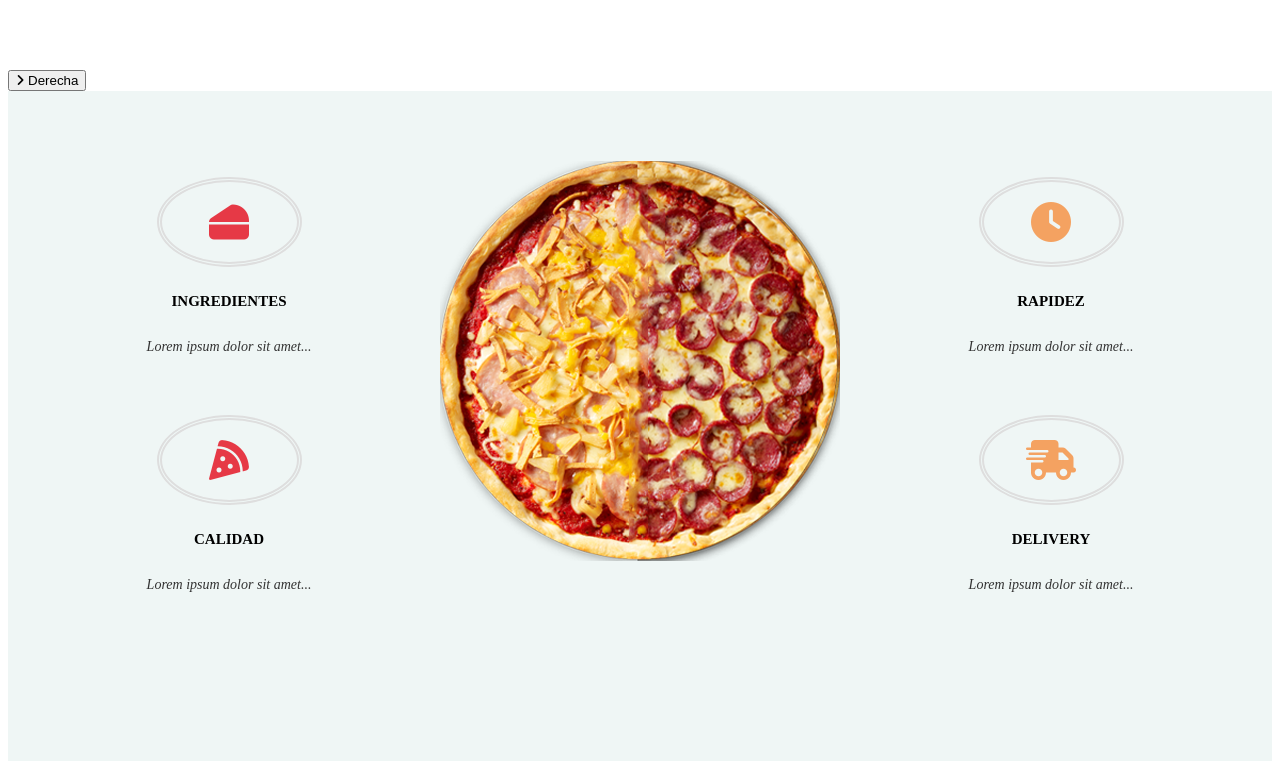
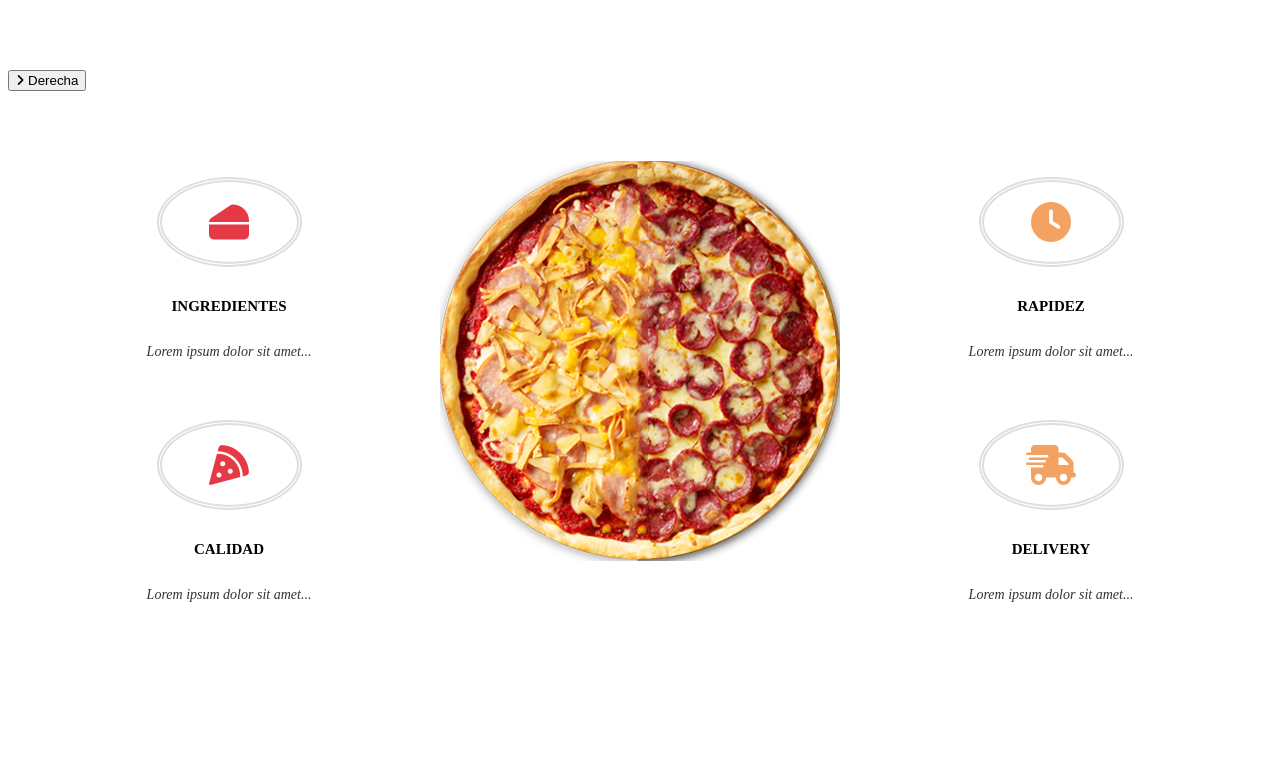
Before and after one commit to Abdiicb/ProyectoFinal-IDAI-MA2026, a plain HTML site: page index.html in a window 1280 px wide. Shown: the part 4279-5040 px from the top of the page. Drawn offline with Linux system fonts and the light colour scheme.

Commit message:
cambios css

```diff
--- a/style.css
+++ b/style.css
@@ -8,106 +8,104 @@
 }
 
 
-#servicios {
+#servicios{
      height: 100vh;
-  background: #fff;
+     background: #FFF;
      padding: 40px;
 }
 
-
-.servicios-titulos {
+.servicios-tiulos{
      display: flex;
-  flex-direction: column;
      justify-content: center;
      align-items: center;
+     flex-direction: column;
 }
 
-
-.servicios-container {
+.servicios-container{
      margin-top: 30px;
      display: grid;
-  grid-template-columns: 1fr 1fr 1fr;
-  grid-template-rows: auto auto;
-  gap: 30px;
-  grid-template-areas:
-    "ingredientes imagen rapidez"
-    "calidad imagen delivery";
+     grid-template-columns: repeat(3, 1fr);
+     grid-template-rows: repeat(2, auto);
+     grid-gap: 30px;
+     grid-template-areas:     "ingredientes  imagen    rapidez"
+                              "calidad       imagen    delivery";
 }
 
+.calidad{
+     grid-row: calidad;
+     grid-column: calidad;
+}
 
-.ingredientes { grid-area: ingredientes; }
-.calidad { grid-area: calidad; }
-.rapidez { grid-area: rapidez; }
-.delivery { grid-area: delivery; }
-.imagen-central {
-  grid-area: imagen;
-  text-align: center;
-  transition: transform 0.5s ease;
+.ingredientes{
+     grid-row: ingredientes;
+     grid-column: ingredientes;
 }
-.imagen-central:hover {
+
+.rapidez{
+     grid-row: rapidez;
+     grid-column: rapidez;
+}
+
+.delivery{
+     grid-row: delivery;
+     grid-column: delivery;
+}
+
+.imagen-central{
+     grid-row: imagen;
+     grid-column: imagen;
+     transition: all 0.5s;
+}
+
+.imagen-central:hover{
      transform: scale(1.1);
 }
 
-
-.items {
+.items{
      display: flex;
+     justify-content: center;
+     align-items: center;
      flex-direction: column;
-  align-items: center;
-  justify-content: center;
 }
 
-.items span {
+.items span{
      width: 95px;
      font-size: 40px;
-  text-align: center;
+     color: var(--color-secundario);
      padding: 20px;
-  color: var(--color-secundario);
      border: 5px double #dedede;
      border-radius: 50%;
-  transition: 0.5s;
+     text-align: center;
+     transition: all 0.5s;
 }
 
-.items span:hover {
+.items span:hover{
      background: var(--color-secundario);
-  color: #fff;
+     color: #FFF;
 }
 
-
 .ingredientes span,
-.calidad span {
+.calidad span{
      color: var(--color-primario);
 }
 
 .ingredientes span:hover,
-.calidad span:hover {
+.calidad span:hover{
      background: var(--color-primario);
-  color: #fff;
+     color: #FFF;
 }
 
-.titulo-item {
+.items .titulo-item{
      text-transform: uppercase;
      font-size: 15px;
      font-weight: 700;
      text-align: center;
-  margin-top: 10px;
 }
 
-.texto-item {
+.items .texto-item{
      font-size: 14px;
+     color: var(--color-texto);
+     text-align: center;
      font-style: italic;
-  text-align: center;
-  color: var(--color-texto);
      padding: 0 20px;
 }
-
-#servicios {
-  height: 100vh;
-  background: var(--color-background);
-  padding: 40px;
-}
-
-.items span:hover {
-  background: var(--color-secundario);
-  color: #fff;
-  box-shadow: 0 0 15px var(--color-background-sombra);
-}
```
Lines whose indentation alone changed are shown as unchanged.
